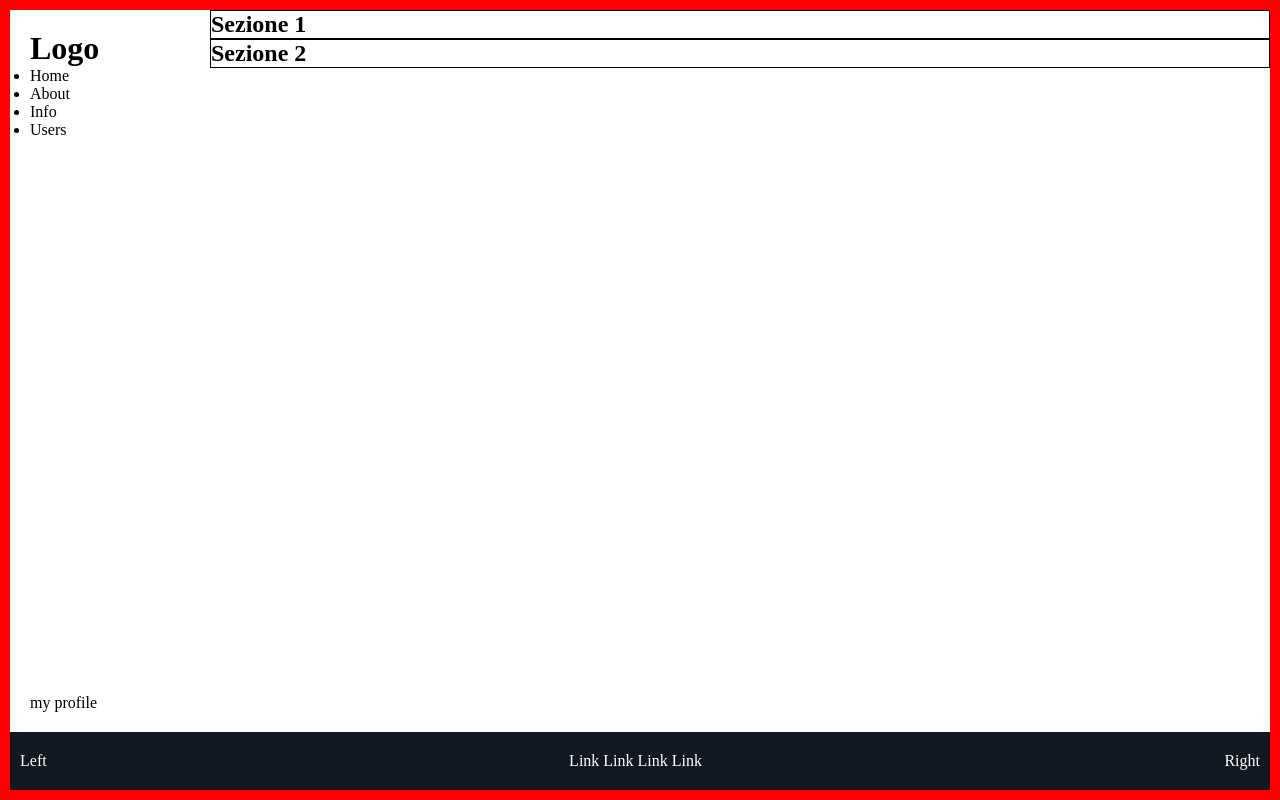
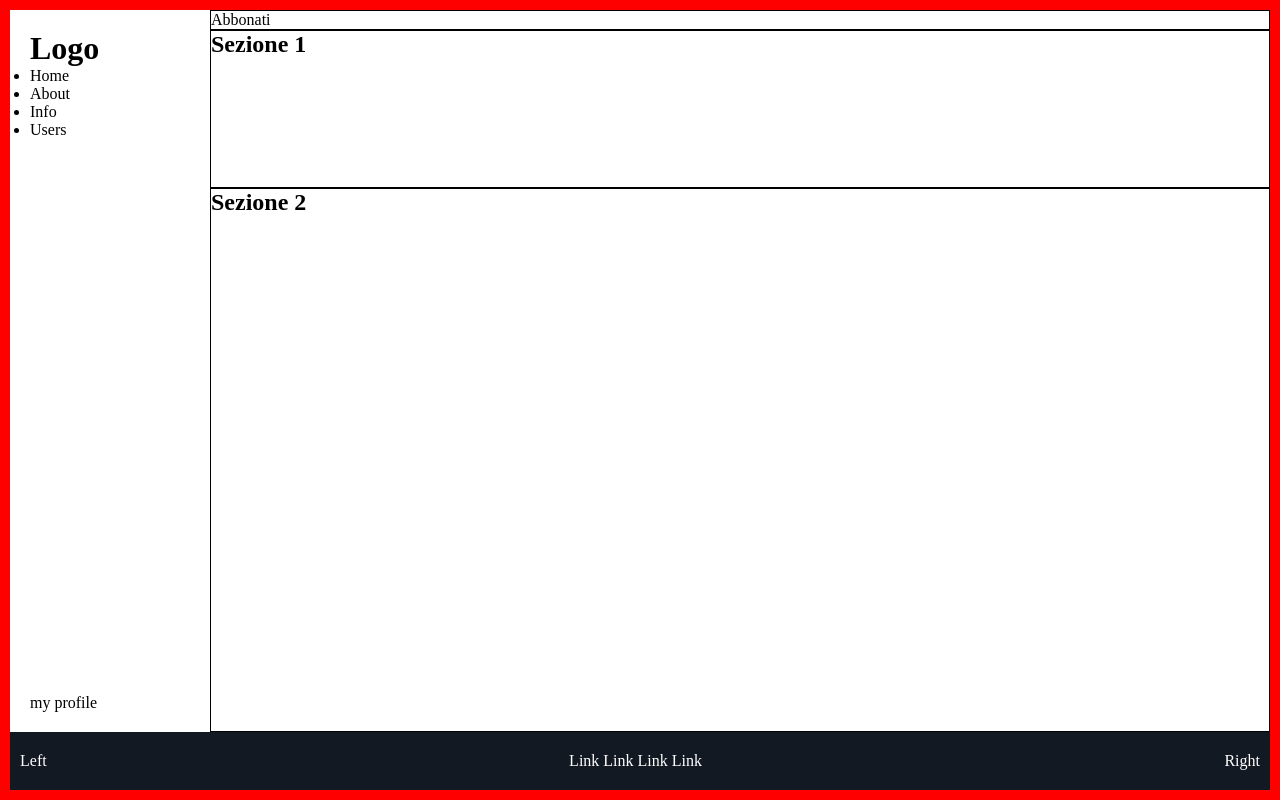
Before and after one commit to casalaspro/html-css-viewport, a plain HTML site: page index.html in a window 1280 px wide. Drawn offline with Linux system fonts and the light colour scheme.

Commit message:
ADD - flex to sections ad button

```diff
--- a/app.css
+++ b/app.css
@@ -64,6 +64,18 @@ header.row{
   flex-grow: 1;
 }
 
+.container.row{
+  flex-direction: column;
+}
+
+.cards-section{
+  flex-grow: 1;
+}
+
+.text-section{
+  flex-grow: 4;
+}
+
 /* FOOTER */
 
 ul.foot-menu, .foot-menu li{
--- a/index.html
+++ b/index.html
@@ -28,7 +28,10 @@
 
     </header>
 
-    <div class="container">
+    <div class="container row">
+        <section class="call-to-a">
+          <a class="button" href="#">Abbonati</a>
+        </section>
         <section class="cards-section">
           <h2>Sezione 1</h1>
           <div class="row">
```
